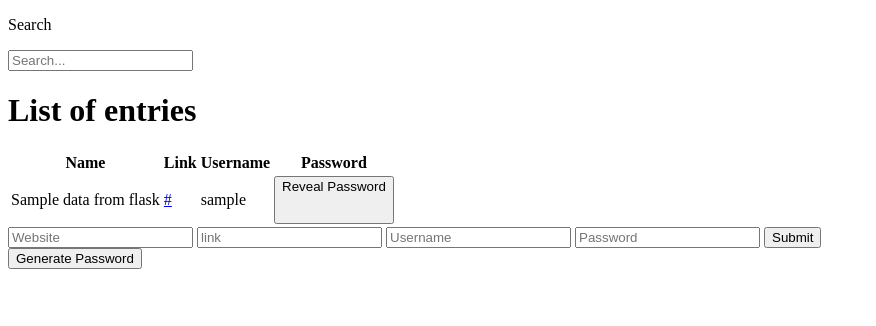
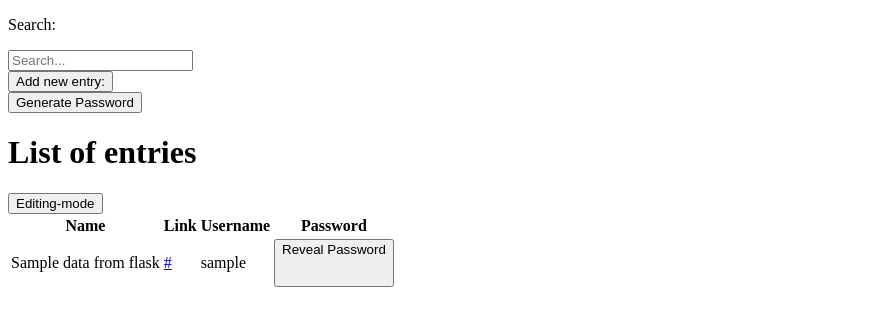
Before and after one commit to Mariuszix/cs50-final-project, a Flask app: template templates/index.html in a window 1280 px wide. Shown: the part 34-360 px from the top of the page, without its empty margins (0-876 px from the left). Run offline with Flask 2, Linux system fonts and the light colour scheme; the template is opened without the code that fills it: most values are stand-ins (such as "Sample title", 1, 10 or a date in 2020); some libraries are stand-ins or nearby versions.

Commit message:
cs50-final

```diff
--- a/app.py
+++ b/app.py
@@ -30,8 +30,6 @@ app.config["SESSION_FILE_DIR"] = mkdtemp()
 app.config["SESSION_PERMANENT"] = False
 app.config["SESSION_TYPE"] = "filesystem"
 Session(app)
-
-
 
 
 # Decorate routes to require login.
@@ -98,14 +96,19 @@ def index():
         username = request.form['username']
         password = request.form['password']
 
+        data = db.execute("SELECT * FROM data WHERE id=:id", id=user_id)
+
+        for dat in data:
+            if name == dat['name'] or link == dat['link']:
+                print("is in there")
+                return "duplicate", 409
+            else:
+                print("not here")
 
         db.execute("INSERT INTO data (id, name, link, username, hash) VALUES (:id, :name, :link, :username, :hash)",
                    id=user_id, name=name, link=link, username=username, hash=password)
-        data = db.execute("SELECT * FROM data WHERE id=:id", id=user_id)
-        data_json = json.dumps(data)
 
-
-        return data_json
+        return "succes", 202
 
 
 # Register user
--- /dev/null
+++ b/static/css/style.css
@@ -0,0 +1,26 @@
+td {
+  position: relative;
+}
+
+.button-toolbar {
+  /* display: none; */
+  border-top: none;
+  top: 100%;
+  left: 50%;
+  left: -2px;
+  width: calc(100% +4px);
+  text-align: center;
+}
+
+.button-toolbar .in-editing {
+  display: block;
+  border: 2px solid rgb(105, 105, 105);
+  border-top: none;
+}
+
+.button-wrapper {
+  padding: 8px;
+  background-color: #fff;
+  border: 2px solid rgb(105, 105, 105);
+  border-top: none;
+}
--- a/static/js/script.js
+++ b/static/js/script.js
@@ -3,6 +3,7 @@ const formElem = document.querySelector("#formElem");
 
 // Select table
 const table = document.querySelector("#list-entries");
+const tableBody = document.querySelector("tbody");
 
 // Select the button that generates a random password
 const genButton = document.querySelector("#generator");
@@ -13,14 +14,25 @@ const passField = document.querySelector("#password");
 //Select the search bar
 const search = document.querySelector("#search-bar");
 
+//Select the new-entry button
+const newEntry = document.querySelector("#add-entry");
+
+if (newEntry) {
+  newEntry.addEventListener("click", () => {
+    formElem.classList.remove("is-hidden");
+  });
+}
+
 //Search in the page
 let searchResults;
+if (search) {
   search.addEventListener("keyup", () => {
     //Clear the Results
     if (searchResults) {
       searchResults.innerHTML = "";
     }
-
+    // Minimum 2 letters for the search to happen
+    if (search.value.length > 1) {
       const toDisplay = [];
       let timeoutId;
       if (timeoutId) {
@@ -28,23 +40,33 @@ search.addEventListener("keyup", () => {
       }
       timeoutId = setTimeout(function () {
         let names = document.querySelectorAll(".name-search");
+        let links = document.querySelectorAll(".link-search");
 
         //loop over the Name row
         for (let i = 0; i < names.length; i++) {
           // If you find the search string in the name
           if (
-        names[i].innerHTML.toLowerCase().includes(search.value.toLowerCase())
+            names[i].innerHTML
+              .toLowerCase()
+              .includes(search.value.toLowerCase()) ||
+            links[i].innerHTML
+              .toLowerCase()
+              .includes(search.value.toLowerCase())
           ) {
             //Add the row where the name was found.
+            if (!toDisplay.includes([table.rows[i + 1].innerHTML])) {
               toDisplay.push([table.rows[i + 1].innerHTML]);
+            }
           }
         }
 
         //Add results on the page
         searchResults = document.querySelector("#search-results");
+
         if (toDisplay.length > 0) {
+          searchResults.innerHTML = "";
           for (let i = 0; i < toDisplay.length; i++) {
-        searchResults.innerHTML += `<td>${toDisplay[i]}</td>`;
+            searchResults.innerHTML += `<div><td>${toDisplay[i]}</td></div>`;
             if (!search.value) {
               searchResults.innerHTML = "";
             }
@@ -52,8 +74,10 @@ search.addEventListener("keyup", () => {
         } else {
           searchResults.innerHTML = "No results Found";
         }
-  }, 700);
+      }, 500);
+    }
   });
+}
 
 //If we are on the index page where #formElem is.
 if (formElem) {
@@ -61,6 +85,7 @@ if (formElem) {
   formElem.onsubmit = async (e) => {
     e.preventDefault();
     const data = new FormData();
+
     //Select all the input from the user and encrypt the password
     const name = document.querySelector("#name").value;
     const link = document.querySelector("#link").value;
@@ -78,17 +103,28 @@ if (formElem) {
       method: "POST",
       body: data,
     });
-    let result = await response.json();
+
+    //Check if the new entry already exist in the DB.
+    if (response.status == 409) {
+      alert("The Website or the link exists already in the database!");
+    }
 
     //If everything was fine in Flask clear the inputs
-    if (response.ok === true) {
+    if (response.status == 202) {
       document.querySelector("#name").value = "";
       document.querySelector("#link").value = "";
       document.querySelector("#username").value = "";
       document.querySelector("#password").value = "";
 
+      // The there is no table it means this is the first entry
+      // Reload the page after the first entry.
+      if (!table) {
+        location.reload();
+      }
       //Add the new entry in the view.
-      table.innerHTML += updateTable(name, link, username, password);
+      tableBody.innerHTML += updateTable(name, link, username, password);
+      formElem.classList.add("is-hidden");
+      console.log(table);
     }
   };
 }
@@ -106,7 +142,7 @@ function htmlActivate(elm) {
   let passwordX = crypt.decrypt(elm.querySelector(".is-hidden").innerHTML);
 
   changeText = () => {
-    elm.outerHTML = `<p class="revealed">${passwordX}</p>`;
+    elm.outerHTML = `${passwordX}`;
   };
   //Check password
   pw_prompt({
@@ -127,10 +163,96 @@ function htmlActivate(elm) {
 function updateTable(name, link, username, password) {
   return `
       <tr>
-        <td>${name}</td>
-        <td>${link}</td>
+        <td class="name-search">${name}</td>
+        <td> <a class="link-search" target="_blank" href="${link}">${link}</a></td>
         <td>${username}</button></td>
         <td class="password-td"><button onclick="htmlActivate(this)">Reveal Password <p class="is-hidden">${password}</p></button> </td>
       </tr>
     `;
 }
+
+class TableCellEditing {
+  constructor(table) {
+    this.tbody = table.querySelector("tbody");
+  }
+
+  init() {
+    this.tds = this.tbody.querySelectorAll("td");
+    this.tds.forEach((td) => {
+      if (td.getAttribute("contenteditable")) {
+        td.setAttribute("contenteditable", false);
+      } else {
+        td.setAttribute("contenteditable", true);
+      }
+
+      td.addEventListener("click", (ev) => {
+        if (!this.inEditing(td)) {
+          this.startEditing(td);
+        }
+      });
+    });
+  }
+
+  startEditing(td) {
+    const activeTd = this.findEditing();
+    if (activeTd) {
+      this.cancelEditing(activeTd);
+    }
+
+    td.className = "in-editing";
+    td.setAttribute("data-old-value", td.innerHTML);
+    this.createButtonToolbar(td);
+  }
+
+  cancelEditing(td) {
+    td.innerHTML = td.getAttribute("data-old-value");
+    td.classList.remove("in-editing");
+  }
+
+  finishEditing(td) {
+    td.classList.remove("in-editing");
+    //To send changes to backend
+
+    this.removeToolbar(td);
+  }
+
+  inEditing(td) {
+    return td.classList.contains("in-editing");
+  }
+
+  createButtonToolbar(td) {
+    const toolbar = document.createElement("div");
+    toolbar.className = "button-toolbar";
+    toolbar.setAttribute("contenteditable", false);
+
+    toolbar.innerHTML = `
+    <div class="button-wrapper">
+    <button class="btn-save">Save</button>
+    </div>
+    `;
+
+    td.appendChild(toolbar);
+
+    const btnSave = toolbar.querySelector(".btn-save");
+
+    btnSave.addEventListener("click", (ev) => {
+      ev.stopPropagation();
+      this.finishEditing(td);
+    });
+  }
+
+  removeToolbar(td) {
+    const toolbar = td.querySelector(".button-toolbar");
+    toolbar.remove();
+  }
+
+  findEditing() {
+    return Array.prototype.find.call(this.tds, (td) => this.inEditing(td));
+  }
+}
+
+const editing = new TableCellEditing(document.querySelector("table"));
+const editingMode = document.querySelector("#edit-mode");
+editingMode.addEventListener("click", () => {
+  editing.init();
+});
--- a/templates/base.html
+++ b/templates/base.html
@@ -5,7 +5,10 @@
     <meta name="viewport" content="width=device-width, initial-scale=1.0" />
     <title>{% block title %}{% endblock %}</title>
     <script src="https://cdn.jsdelivr.net/npm/axios/dist/axios.min.js"></script>
-
+    <link
+      rel="stylesheet"
+      href="{{ url_for('static', filename='css/style.css') }}"
+    />
     <link
       rel="stylesheet"
       href="{{ url_for('static', filename='css/stylepop.css') }}"
--- a/templates/index.html
+++ b/templates/index.html
@@ -3,44 +3,27 @@
 <script>
   const clmT = "{{ dataR }}";
 </script>
- <p>Search</p>
- <input id="search-bar" class="search-bar" type="text" placeholder="Search...">
- <div id="search-results"></div>
-<h1>List of entries</h1>
-<div>
-  <table id="list-entries">
-    <tr>
-      <th>Name</th>
-      <th>Link</th>
-      <th>Username</th>
-      <th>Password</th>
-    </tr>
-    {% for i in dataFromFlask %}
-    <tr>
-      <td class="name-search">{{ i['name'] }}</td>
-      <td> <a target="_blank" href="{{ i['link'] }}">{{ i['link'] }}</a></td>
-      <td class="username-td">{{ i['username'] }}</td>
-      <td class="password-td"> <button onclick="htmlActivate(this)">Reveal Password<p class="is-hidden">{{ i['hash'] }}</p></button></td>
-    </tr>
-    {% endfor %}
-  </table>
-</div>
-<!-- <h1>Add new entry:</h1> -->
-<form id="formElem" action="/" method="post">
-  <!-- <h1>Register</h1> -->
+<p>Search:</p>
+<input id="search-bar" class="search-bar" type="text" placeholder="Search..." />
+<div id="search-results"></div>
+
+<div><button id="add-entry">Add new entry:</button></div>
+
+<form class="is-hidden" id="formElem" action="/" method="post">
   <input
     id="name"
     autocomplete="off"
     type="text"
     name="name"
     placeholder="Website"
+    required
   />
   <input
     id="link"
     autocomplete="off"
     type="text"
     name="link"
-    placeholder="link"
+    placeholder="http://link"
   />
   <input
     id="username"
@@ -48,6 +31,7 @@
     type="text"
     name="username"
     placeholder="Username"
+    required
   />
   <input
     id="password"
@@ -59,7 +43,43 @@
   />
   <input id="submit" type="submit" value="Submit" />
 </form>
+
 <button id="generator">Generate Password</button>
+{% if dataFromFlask %}
+<h1>List of entries</h1>
+<button id="edit-mode">Editing-mode</button>
+<div>
+  <table id="list-entries">
+    <thead>
+      <tr>
+        <th>Name</th>
+        <th>Link</th>
+        <th>Username</th>
+        <th>Password</th>
+        {% endif %}
+      </tr>
+    </thead>
+    <tbody>
+      {% for i in dataFromFlask %}
+      <tr>
+        <td class="name-search">{{ i['name'] }}</td>
+        <td>
+          <a class="link-search" target="_blank" href="{{ i['link'] }}"
+            >{{ i['link'] }}</a
+          >
+        </td>
+        <td class="username-td">{{ i['username'] }}</td>
+        <td class="password-td">
+          <button onclick="htmlActivate(this)">
+            Reveal Password
+            <p class="is-hidden">{{ i['hash'] }}</p>
+          </button>
+        </td>
+      </tr>
+      {% endfor %}
+    </tbody>
+  </table>
+</div>
 
 <script src="{{ url_for('static', filename='js/crypt.js') }}"></script>
 
```
Also changed, not shown: passwordmanager.db. Lines whose indentation alone changed are shown as unchanged.
